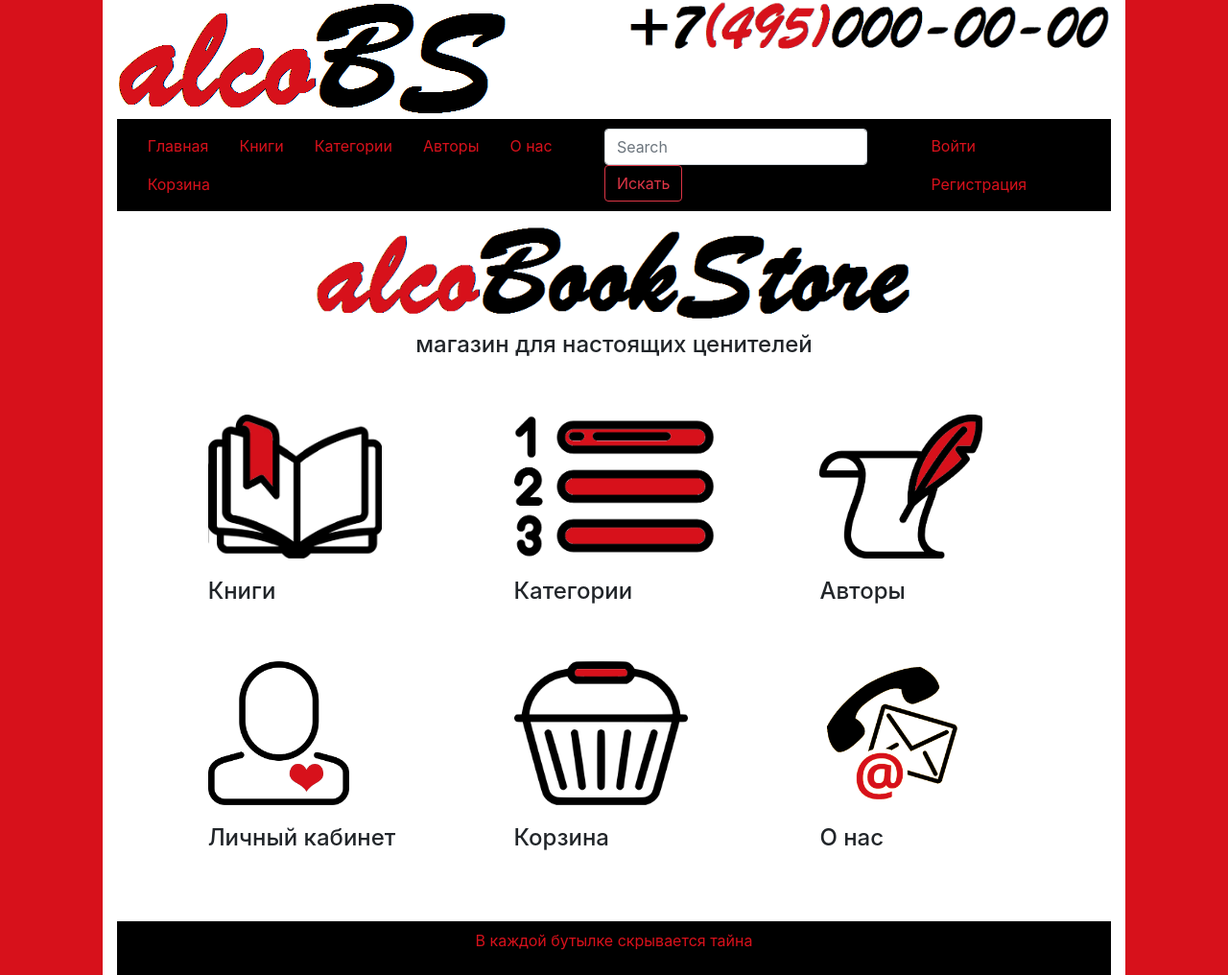
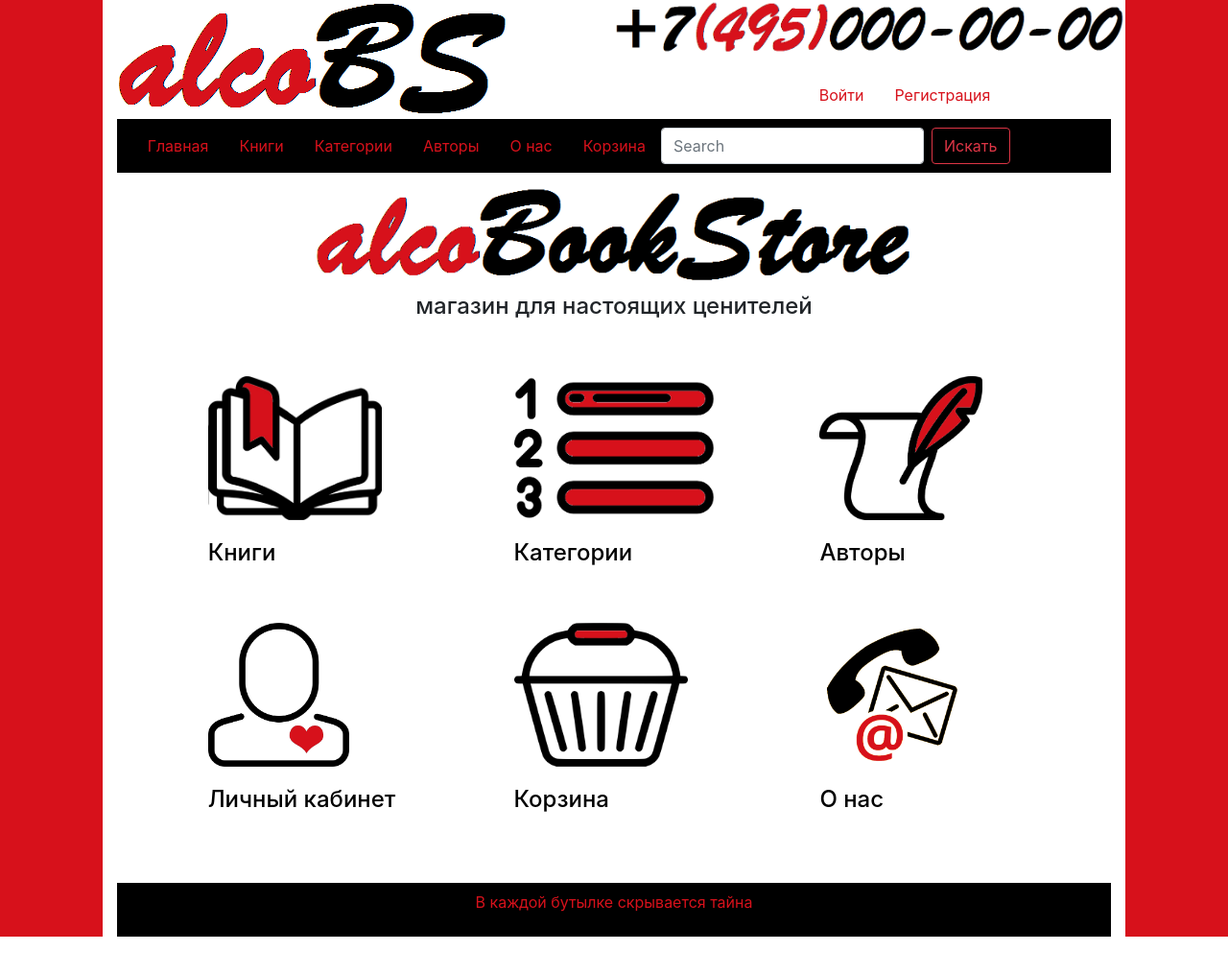
Before and after one commit to DmPolikarpov/book_store, a Flask app: page / in a window 1280 px wide. Shown: the whole page at 96% size. After the commit the page ends 976 px from the top, so only its background shows below. Run offline with Flask 2, Linux system fonts and the light colour scheme; some libraries are stand-ins or nearby versions.

Commit message:
added buttons "add to cart" for books; added links on the main page; corrected menu

```diff
--- a/webapp/templates/base.html
+++ b/webapp/templates/base.html
@@ -23,7 +23,33 @@
                         <img src="{{ url_for('static', filename='media/logo.png') }}" class="img-fluid" alt="Responsive image">
                     </div>
                     <div class='col-6'>
-                        <img src="{{ url_for('static', filename='media/tel.png') }}" class="img-fluid" alt="Responsive image">
+                        <div class="row">
+                            <img src="{{ url_for('static', filename='media/tel.png') }}" class="img-fluid" style="max-height: 65px" alt="Responsive image">
+                        </div>
+                        <div class="col-md-10 offset-md-4" style="margin-top: 20px">
+                            <ul class="nav nav-pills flex-column flex-sm-row">
+                              {% if current_user.is_authenticated %}
+                                <li class="nav-item">
+                                  <span class="nav-link">Привет, {{ current_user.username }}!</span>
+                                </li>
+                                  {% if current_user.is_admin %}
+                                  <li class="nav-item">
+                                    <a style="color: rgb(215,17,27)" href="{{ url_for('admin.admin_index') }}" class="nav-link">Админка</a>
+                                  </li>
+                                  {% endif %}
+                                <li class="nav-item">
+                                  <a class="nav-link" style="color: rgb(215,17,27)" href="{{ url_for('user.logout') }}">Выйти</a>
+                                </li>
+                              {% else %}
+                                <li class="nav-item">
+                                  <a class="nav-link" style="color: rgb(215,17,27)" href="{{ url_for('user.login') }}">Войти</a>
+                                </li>
+                                <li class="nav-item">
+                                  <a class="nav-link" style="color: rgb(215,17,27)" href="{{ url_for('user.register') }}">Регистрация</a>
+                                </li>
+                              {% endif %}
+                            </ul>
+                        </div>
                     </div>
                 </div>
                 <div class="row">
--- a/webapp/templates/index.html
+++ b/webapp/templates/index.html
@@ -10,30 +10,42 @@
 <div class="container-fluid" style="margin-left: 80px">
     <div class="row" style="margin-bottom: 50px">
         <div class="col-6 col-md-4">
+            <a href="{{ url_for('book.book_index') }}">
  			    <img src = "{{ url_for('static', filename='media/mainpage/1.png') }}" class="img-fluid" alt="Responsive image" style="max-height: 150px; margin-bottom: 20px">
-            <h4>Книги</h4>
+                <h4 style='color: rgb(0,0,0);'>Книги</h4>
+            </a>
         </div>
         <div class="col-6 col-md-4">
+ 			<a href="{{ url_for('genre.genre_index') }}">
                 <img src = "{{ url_for('static', filename='media/mainpage/2.png') }}" class="img-fluid" alt="Responsive image"  style="max-height: 150px; margin-bottom: 20px">
-            <h4>Категории</h4>
+                <h4 style='color: rgb(0,0,0);'>Категории</h4>
+            </a>
         </div>
         <div class="col-6 col-md-4">
+ 			<a href="{{ url_for('author.author_index') }}">
                 <img src = "{{ url_for('static', filename='media/mainpage/3.png') }}" class="img-fluid" alt="Responsive image" style="max-height: 150px; margin-bottom: 20px">
-            <h4>Авторы</h4>
+                <h4 style='color: rgb(0,0,0);'>Авторы</h4>
+            </a>
         </div>
     </div>
     <div class="row" style="margin-bottom: 50px">
         <div class="col-6 col-md-4">
+ 			<a href="#">
                 <img src = "{{ url_for('static', filename='media/mainpage/4.png') }}" class="img-fluid" alt="Responsive image" style="max-height: 150px; margin-bottom: 20px">
-            <h4>Личный кабинет</h4>
+                <h4 style='color: rgb(0,0,0);'>Личный кабинет</h4>
+            </a>
         </div>
         <div class="col-6 col-md-4">
+ 			<a href="#">
                 <img src = "{{ url_for('static', filename='media/mainpage/5.png') }}" class="img-fluid" alt="Responsive image" style="max-height: 150px; margin-bottom: 20px">
-            <h4>Корзина</h4>
+                <h4 style='color: rgb(0,0,0);'>Корзина</h4>
+            </a>
         </div>
         <div class="col-6 col-md-4">
+ 			<a href="{{ url_for('contact.contact_index') }}">
                 <img src = "{{ url_for('static', filename='media/mainpage/6.png') }}" class="img-fluid" alt="Responsive image" style="max-height: 150px; margin-bottom: 20px">
-            <h4>О нас</h4>
+                <h4 style='color: rgb(0,0,0);'>О нас</h4>
+            </a>
         </div>
     </div>
 </div>
--- a/webapp/templates/menu.html
+++ b/webapp/templates/menu.html
@@ -28,27 +28,5 @@
       <input class="form-control mr-sm-2" type="search" placeholder="Search" aria-label="Search">
       <button type="button" class="btn btn-outline-danger my-2 my-sm-0" type="submit">Искать</button>
     </form>
-    <ul class="nav nav-pills flex-column flex-sm-row">
-      {% if current_user.is_authenticated %}
-        <li class="nav-item">
-          <span class="nav-link">Привет, {{ current_user.username }}!</span>
-        </li>
-          {% if current_user.is_admin %}
-          <li class="nav-item">
-            <a style="color: rgb(215,17,27)" href="{{ url_for('admin.admin_index') }}" class="nav-link">Админка</a>
-          </li>
-          {% endif %}
-        <li class="nav-item">
-          <a class="nav-link" style="color: rgb(215,17,27)" href="{{ url_for('user.logout') }}">Выйти</a>
-        </li>
-      {% else %}
-        <li class="nav-item">
-          <a class="nav-link" style="color: rgb(215,17,27)" href="{{ url_for('user.login') }}">Войти</a>
-        </li>
-        <li class="nav-item">
-          <a class="nav-link" style="color: rgb(215,17,27)" href="{{ url_for('user.register') }}">Регистрация</a>
-        </li>
-      {% endif %}
-    </ul>
   </div>
 </nav>
```
Also changed, not shown: webapp/templates/book/index.html (+13 -5 lines). Lines whose indentation alone changed are shown as unchanged.
